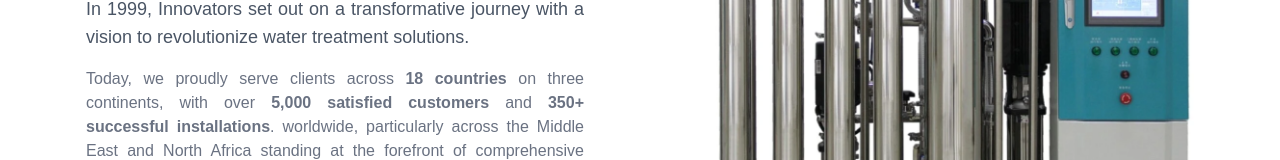
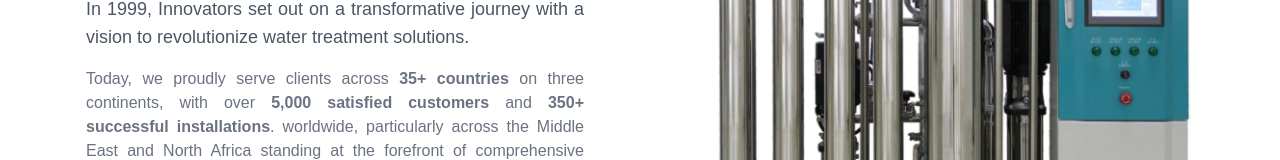
Before and after one commit to MirHussainJan/WaterTreatment, a React (Vite) app: page / in a window 1280 px wide. Shown: the part 847-1007 px from the top of the page. Built offline with nearby package versions, Linux system fonts and the light colour scheme.

Commit message:
For Deployment

```diff
--- a/src/components/LeadingSolutions.jsx
+++ b/src/components/LeadingSolutions.jsx
@@ -17,7 +17,7 @@ export default function LeadingSolutions() {
             </p>
             <p className="text-gray-500 font-light text-justify">
               Today, we proudly serve clients across{" "}
-              <strong className="font-bold">18 countries</strong> on three continents, with over{" "}
+              <strong className="font-bold">35+ countries</strong> on three continents, with over{" "}
               <strong className="font-bold">5,000 satisfied customers</strong> and{" "}
               <strong className="font-bold">350+ successful installations</strong>. worldwide, particularly across the Middle East and North Africa standing at the forefront of comprehensive water treatment solutions.
             </p>
```
